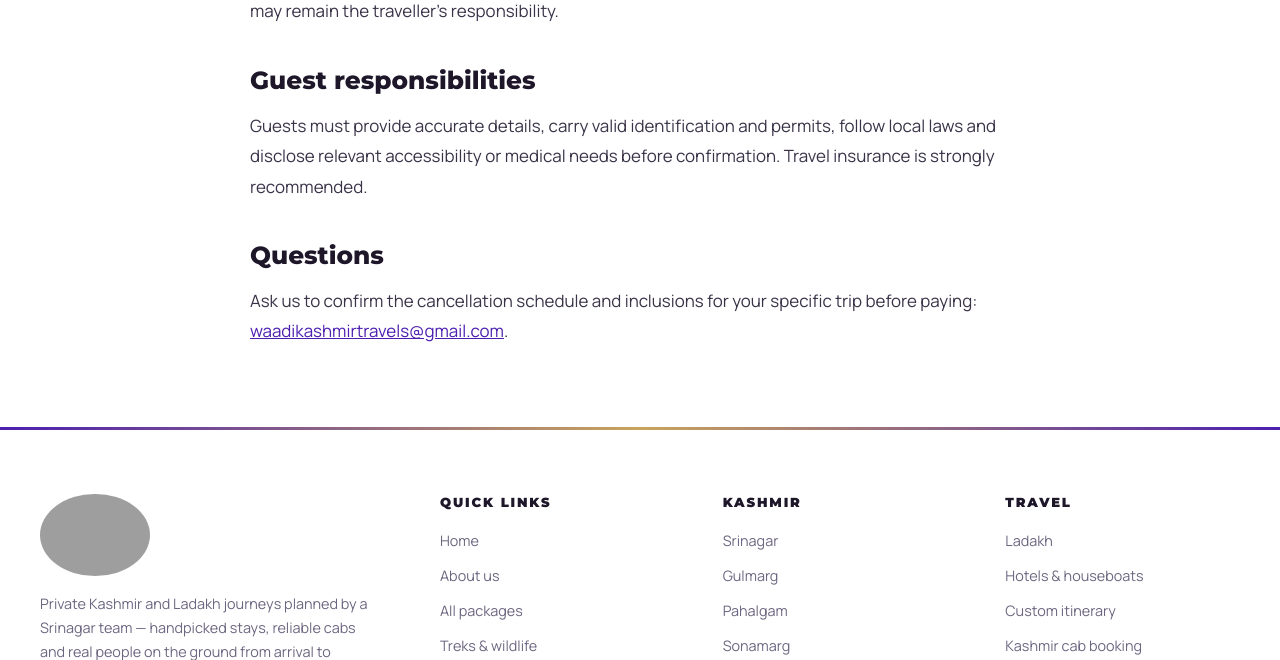
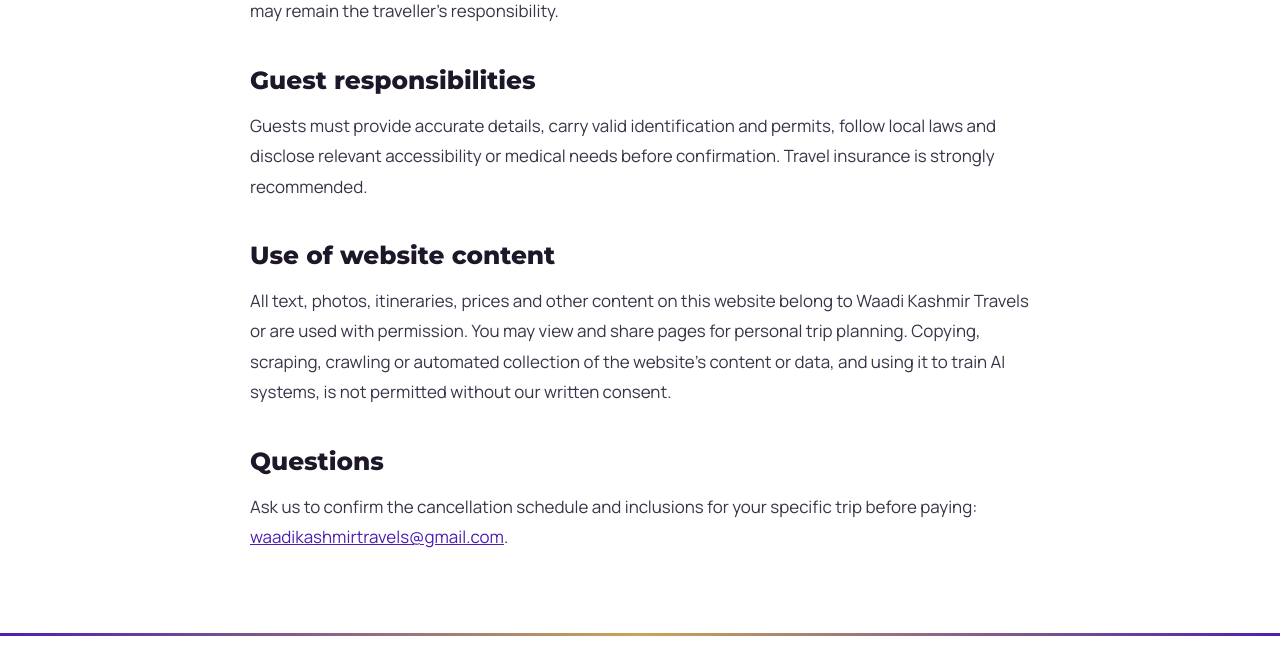
Before and after one commit to Numan-bhat/Tour-and-Travel-Website, a Flask app: page /terms in a window 1280 px wide. Shown: the part 1203-1863 px from the top of the page. Run offline with Flask 3, Linux system fonts and the light colour scheme; parts of the project's set-up code (start-up, migrations or seed data) failed here and were passed over; some libraries are stand-ins or nearby versions; grey boxes are pictures that could not be loaded.

Commit message:
Block scrapers: bot user agents, per-visitor page limits, AI crawler robots rules
- Refuse scraping tools and AI/SEO data crawlers by user agent (403); Google, Bing
  and WhatsApp/Facebook link previews stay allowed. Loopback (PDF browser) and
  signed-in admin are exempt.
- Limit page views per address to 40/minute and 300/hour (images/static unlimited).
- robots.txt disallows AI-training and data-harvesting crawlers and /quote pages.
- Remove the unused /api/tours JSON feed of all packages and prices.
- Terms: content ownership and no-scraping clause.

Co-Authored-By: Claude Opus 5.5 <noreply@anthropic.com>

```diff
--- a/app.py
+++ b/app.py
@@ -138,6 +138,44 @@ def inject_site_context():
         "payment_url": os.environ.get("PAYMENT_URL", ""),
         "business_registration": os.environ.get("BUSINESS_REGISTRATION", ""),
     }
+
+
+# AI-training and data-harvesting crawlers. Google, Bing and link previews (WhatsApp, Facebook) stay allowed.
+ROBOTS_BLOCKED_BOTS = (
+    "GPTBot", "ChatGPT-User", "OAI-SearchBot", "CCBot", "ClaudeBot", "Claude-Web", "anthropic-ai",
+    "Google-Extended", "Applebot-Extended", "PerplexityBot", "Bytespider", "Amazonbot", "meta-externalagent",
+    "cohere-ai", "Diffbot", "omgili", "ImagesiftBot", "Timpibot", "AhrefsBot", "SemrushBot", "MJ12bot",
+    "DotBot", "BLEXBot", "DataForSeoBot", "PetalBot",
+)
+# Scraping tools and bots refused outright (many ignore robots.txt).
+SCRAPER_AGENT_RE = re.compile(
+    "|".join(re.escape(bot.lower()) for bot in ROBOTS_BLOCKED_BOTS) + "|"
+    r"python-requests|python-urllib|python-httpx|aiohttp|scrapy|curl/|wget|go-http-client|java/|okhttp|"
+    r"libwww-perl|httrack|node-fetch|axios/|undici|headlesschrome|phantomjs|puppeteer|playwright|"
+    r"selenium|colly|httpclient|mechanize|scraper|crawler4j|webcopier|sitesucker|offline explorer"
+)
+# Pages per visitor address. Real guests view a handful of pages; a scraper copying the site needs dozens fast.
+PAGE_LIMITS = (("pages-minute", 40, 60), ("pages-hour", 300, 3600))
+UNLIMITED_PREFIXES = ("/static/", "/img/", "/quote-image/", "/health", "/favicon")
+
+
+def is_loopback_request():
+    return (request.remote_addr or "") in ("127.0.0.1", "::1")
+
+
+@app.before_request
+def block_scrapers():
+    if request.path.startswith(UNLIMITED_PREFIXES) or session.get("admin_logged_in") or is_loopback_request():
+        return None  # the server's own PDF browser visits over loopback; signed-in admin is never limited
+    agent = (request.headers.get("User-Agent") or "").lower()
+    if not agent or SCRAPER_AGENT_RE.search(agent):
+        abort(403)
+    for bucket, limit, window in PAGE_LIMITS:
+        if rate_limited(bucket, limit, window):
+            response = Response("Too many requests. Please wait a minute and try again.", status=429, mimetype="text/plain")
+            response.headers["Retry-After"] = str(window)
+            return response
+    return None
 
 
 @app.before_request
@@ -1639,7 +1677,9 @@ def terms():
 
 @app.route("/robots.txt")
 def robots():
-    return Response(f"User-agent: *\nAllow: /\nDisallow: /admin\nSitemap: {url_for('sitemap', _external=True)}\n", mimetype="text/plain")
+    blocked = "".join(f"User-agent: {bot}\nDisallow: /\n\n" for bot in ROBOTS_BLOCKED_BOTS)
+    rules = "User-agent: *\nAllow: /\nDisallow: /admin\nDisallow: /quote\nDisallow: /quote-image\n\n"
+    return Response(blocked + rules + f"Sitemap: {url_for('sitemap', _external=True)}\n", mimetype="text/plain")
 
 
 @app.route("/sitemap.xml")
@@ -3158,21 +3198,6 @@ def admin_complete_followup(followup_id):
     followup = FollowUp.query.get_or_404(followup_id); followup.done = True; db.session.commit()
     return redirect(url_for("admin_operations"))
 
-@app.route("/api/tours")
-def api_tours():
-    tours = [
-        {
-            "id": tour.id,
-            "title": tour.title,
-            "duration": tour.duration,
-            "price": tour.price,
-            "description": tour.description,
-        }
-        for tour in get_tours()
-    ]
-    return {"tours": tours}
-
-
 @app.route("/health")
 def health_check():
     """Lightweight host health check with a database connectivity probe."""
--- a/templates/terms.html
+++ b/templates/terms.html
@@ -17,6 +17,7 @@
     <h2>Changes and cancellations</h2><p>Cancellation charges depend on travel dates and supplier rules. The exact schedule supplied in your accepted quotation takes precedence. Changes may cause revised hotel, transport or activity costs.</p>
     <h2>Travel conditions</h2><p>Weather, road closures, safety restrictions, flight disruption and other circumstances outside our control may require itinerary changes. We will provide reasonable assistance, but additional costs may remain the traveller’s responsibility.</p>
     <h2>Guest responsibilities</h2><p>Guests must provide accurate details, carry valid identification and permits, follow local laws and disclose relevant accessibility or medical needs before confirmation. Travel insurance is strongly recommended.</p>
+    <h2>Use of website content</h2><p>All text, photos, itineraries, prices and other content on this website belong to Waadi Kashmir Travels or are used with permission. You may view and share pages for personal trip planning. Copying, scraping, crawling or automated collection of the website's content or data, and using it to train AI systems, is not permitted without our written consent.</p>
     <h2>Questions</h2><p>Ask us to confirm the cancellation schedule and inclusions for your specific trip before paying: <a href="mailto:{{ contact.email }}">{{ contact.email }}</a>.</p>
   </div>
 </article>
```
